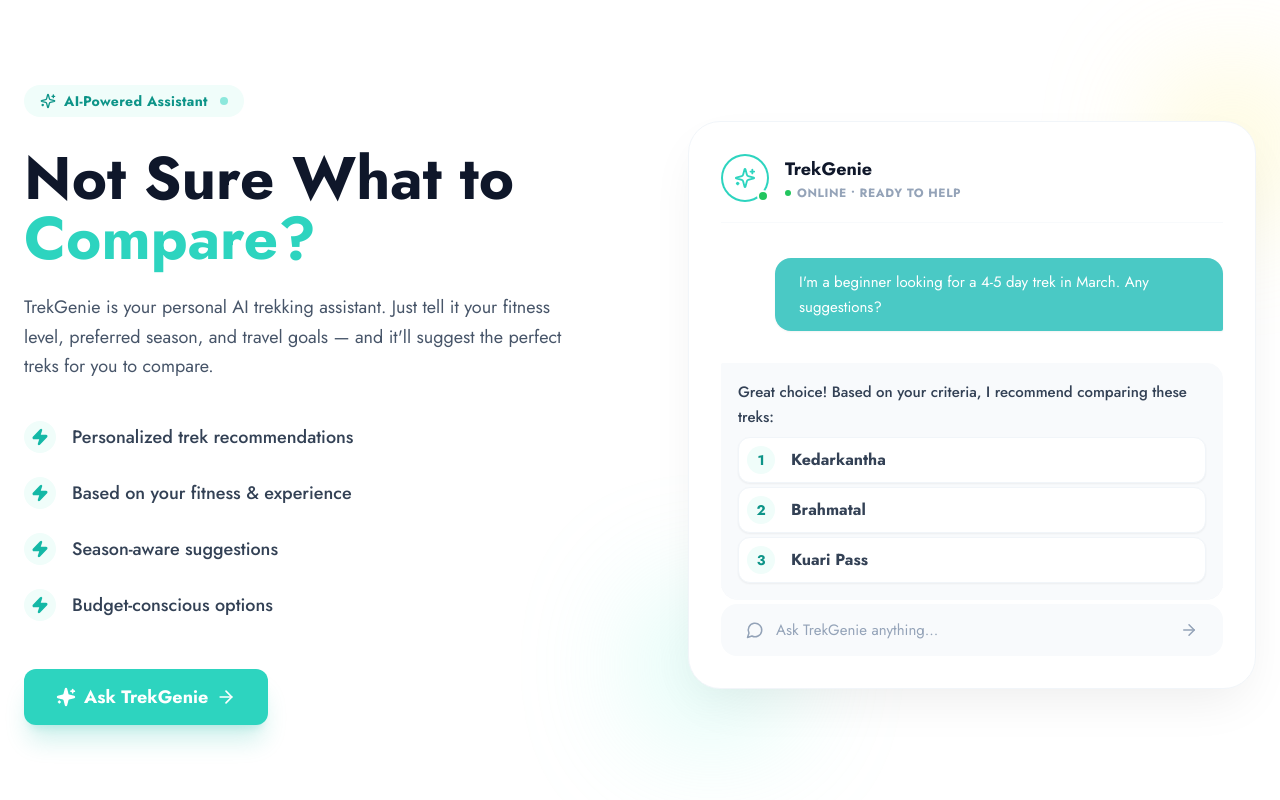
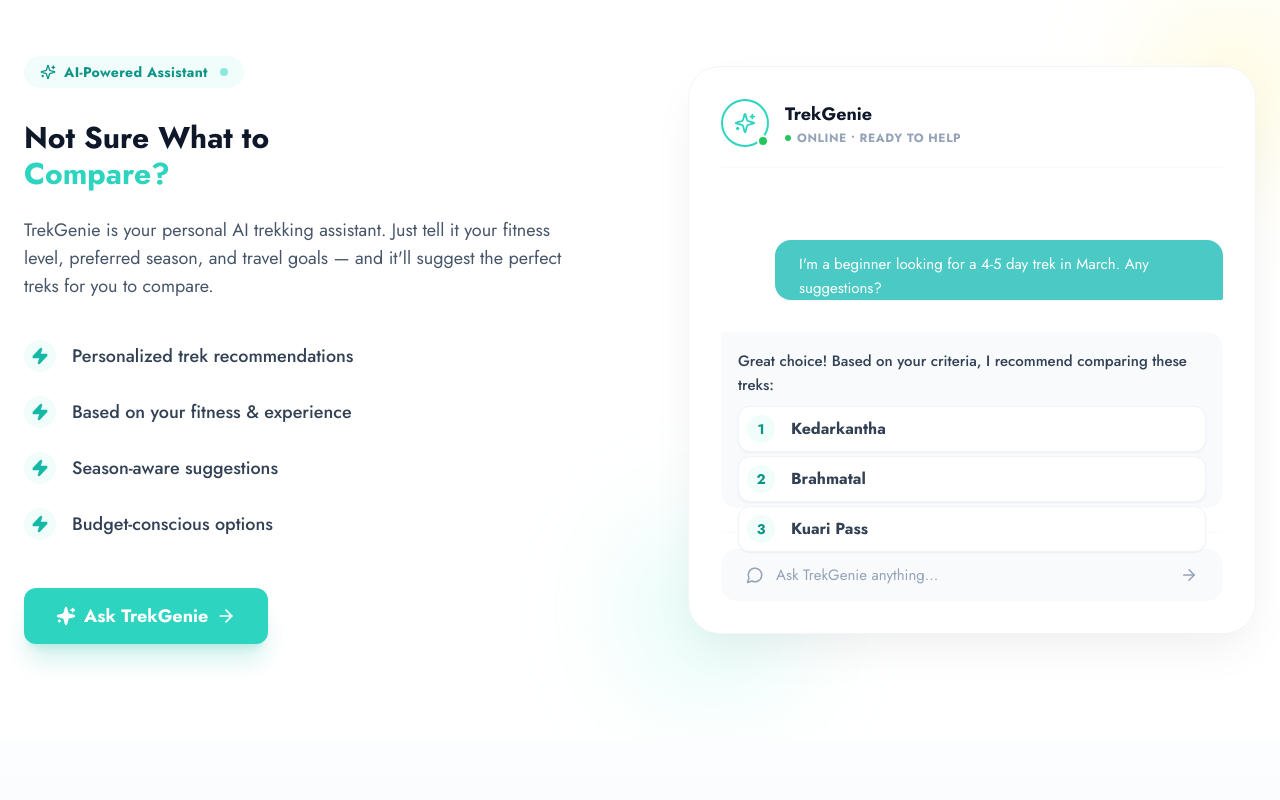
Before and after one commit to AanviTyagi/TrekGenie-Landing, a React (Vite) app: page / in a window 1280 px wide. Shown: the part 4380-5180 px from the top of the page. Built offline with nearby package versions, Linux system fonts and the light colour scheme.

Commit message:
animation

```diff
--- a/src/components/TrekGenieInfo.jsx
+++ b/src/components/TrekGenieInfo.jsx
@@ -1,9 +1,76 @@
-import React from 'react';
+import React, { useState, useEffect, useRef } from 'react';
 import { Sparkles, ArrowRight, Zap, MessageCircle } from 'lucide-react';
 
 const TrekGenieInfo = () => {
+  const [hasTriggered, setHasTriggered] = useState(false);
+  const [userText, setUserText] = useState('');
+  const [aiState, setAiState] = useState('idle'); // 'idle' | 'thinking' | 'responding'
+  const [visibleCards, setVisibleCards] = useState(0);
+
+  const sectionRef = useRef(null);
+  const fullUserText = "I'm a beginner looking for a 4-5 day trek in March. Any suggestions?";
+
+  // 1. trigger animation on scroll
+  useEffect(() => {
+    const observer = new IntersectionObserver(
+      ([entry]) => {
+        if (entry.isIntersecting) {
+          setHasTriggered(true);
+          observer.disconnect();
+        }
+      },
+      { threshold: 0.4 } // 40% visibility triggers it
+    );
+
+    if (sectionRef.current) {
+      observer.observe(sectionRef.current);
+    }
+
+    return () => observer.disconnect();
+  }, []);
+
+  // 2. Animation Sequence
+  useEffect(() => {
+    if (!hasTriggered) return;
+
+    let currentIndex = 0;
+
+    // Typing effect
+    const typingInterval = setInterval(() => {
+      if (currentIndex < fullUserText.length) {
+        setUserText(fullUserText.slice(0, currentIndex + 1));
+        currentIndex++;
+      } else {
+        clearInterval(typingInterval);
+
+        // Typing done, Start Thinking
+        // Small delay before thinking starts strictly
+        setTimeout(() => {
+           setAiState('thinking');
+
+           // Thinking Duration -> Reveal Answer
+           setTimeout(() => {
+             setAiState('responding');
+
+             // Stagger Cards
+             setTimeout(() => setVisibleCards(1), 400); // Card 1
+             setTimeout(() => setVisibleCards(2), 550); // Card 2
+             setTimeout(() => setVisibleCards(3), 700); // Card 3
+
+           }, 1200); // 1.2s thinking
+        }, 300);
+      }
+    }, 40); // ~40ms per key
+
+    return () => clearInterval(typingInterval);
+  }, [hasTriggered, fullUserText]);
+
   return (
-    <section id="trek-genie-section" className="py-24 bg-white relative overflow-hidden">
+    <section
+      id="trek-genie-section"
+      ref={sectionRef}
+      className="py-24 bg-white relative overflow-hidden"
+    >
       {/* Background Gradient Blob */}
       <div className="absolute top-1/2 left-0 w-full h-full max-w-3xl bg-gradient-to-r from-teal-50/50 to-cyan-50/50 bg-opacity-30 blur-3xl rounded-full -translate-y-1/2 -z-10"></div>
 
@@ -18,16 +85,16 @@ const TrekGenieInfo = () => {
               <span className="w-2 h-2 rounded-full bg-teal-400 animate-pulse ml-1"></span>
             </div>
 
-            <h2 className="text-4xl md:text-5xl lg:text-6xl font-display font-bold text-slate-900 mb-6 leading-tight">
+            <h2 className="text-xl md:text-2xl lg:text-3xl font-display font-bold text-slate-900 mb-6 leading-tight">
               Not Sure What to <br />
               <span className="text-[#2DD4BF]">Compare?</span>
             </h2>
 
-            <p className="text-slate-600 text-lg leading-relaxed mb-10 font-sans">
+            <p className="text-slate-600 text-md md:text-lg leading-relaxed mb-10 font-sans">
               TrekGenie is your personal AI trekking assistant. Just tell it your fitness level, preferred season, and travel goals — and it'll suggest the perfect treks for you to compare.
             </p>
 
-            <div className="space-y-6 mb-12">
+            <div className="text-md md:text-lg space-y-6 mb-12">
               {[
                 "Personalized trek recommendations",
                 "Based on your fitness & experience",
@@ -38,16 +105,21 @@ const TrekGenieInfo = () => {
                   <div className="w-8 h-8 rounded-full bg-teal-50 text-teal-500 flex items-center justify-center flex-shrink-0">
                     <Zap size={18} fill="currentColor" />
                   </div>
-                  <span className="text-slate-700 font-medium text-lg font-sans">{item}</span>
+                  <span className="text-slate-700 font-medium text-md md:text-lg font-sans">{item}</span>
                 </div>
               ))}
             </div>
 
-            <button className="h-14 px-8 rounded-xl bg-[#2DD4BF] hover:bg-teal-400 text-white font-bold text-lg flex items-center gap-2 transform transition-all hover:scale-105 shadow-xl shadow-teal-500/20">
+            <a
+              href="https://scoutripper.com/trekgenie/"
+              target="_blank"
+              rel="noopener noreferrer"
+              className="h-14 px-8 rounded-xl bg-[#2DD4BF] hover:bg-teal-400 text-white font-bold text-lg flex items-center gap-2 transform transition-all hover:scale-105 shadow-xl shadow-teal-500/20 w-fit"
+            >
               <Sparkles size={20} fill="currentColor" />
               Ask TrekGenie
               <ArrowRight size={20} />
-            </button>
+            </a>
           </div>
 
           {/* UI Mockup Side */}
@@ -78,33 +150,58 @@ const TrekGenieInfo = () => {
                 <div className="flex-grow flex flex-col justify-center min-h-0 pt-8 pb-4 space-y-8">
 
                   {/* User Msg */}
-                  <div className="flex justify-end mt-10">
-                    <div className="bg-[#4AC9C5] text-white px-6 py-3 rounded-2xl rounded-br-sm max-w-md text-[15px] font-small leading-relaxed shadow-sm">
-                      I'm a beginner looking for a 4-5 day trek in March. Any suggestions?
+                  <div className="flex justify-end mt-10 min-h-[60px]"> {/* min-h prevents layout jumping */}
+                    <div className="bg-[#4AC9C5] text-white px-6 py-3 rounded-2xl rounded-br-sm max-w-md text-[15px] font-small leading-relaxed shadow-sm transition-all duration-200">
+                      {userText}
+                      {/* Cursor blink effect while typing */}
+                      {hasTriggered && userText.length < fullUserText.length && (
+                        <span className="inline-block w-0.5 h-4 bg-white/70 ml-0.5 animate-pulse align-middle"></span>
+                      )}
                     </div>
                   </div>
 
-                  {/* AI Msg */}
-                  <div className="flex justify-start w-full">
-                    <div className="bg-[#F8FAFC] text-slate-600 p-4 rounded-2xl rounded-tl-sm w-full text-[15px] font-medium leading-relaxed border border-slate-50">
+                  {/* AI Msg Wrapper */}
+                  <div className="flex justify-start w-full min-h-[120px]">
+                    {/* 1. THINKING STATE */}
+                    {aiState === 'thinking' && (
+                        <div className="bg-[#F8FAFC] text-slate-500 px-5 py-4 rounded-2xl rounded-tl-sm text-[14px] font-medium border border-slate-50 animate-pulse flex items-center gap-3">
+                           <div className="flex gap-1">
+                             <div className="w-1.5 h-1.5 bg-slate-400 rounded-full animate-bounce [animation-delay:-0.32s]"></div>
+                             <div className="w-1.5 h-1.5 bg-slate-400 rounded-full animate-bounce [animation-delay:-0.16s]"></div>
+                             <div className="w-1.5 h-1.5 bg-slate-400 rounded-full animate-bounce"></div>
+                           </div>
+                           <span>TrekGenie is thinking...</span>
+                        </div>
+                    )}
+
+                    {/* 2. RESPONSE STATE */}
+                    {aiState === 'responding' && (
+                        <div className={`bg-[#F8FAFC] text-slate-600 p-4 rounded-2xl rounded-tl-sm w-full lg:text-[15px] md:text-[12px] text-[10px] font-medium leading-relaxed border border-slate-50 transition-all duration-700 ease-out transform ${aiState === 'responding' ? 'opacity-100 translate-y-0' : 'opacity-0 translate-y-4'}`}>
                         <p className="mb-2 font-sans text-slate-700">Great choice! Based on your criteria, I recommend comparing these treks:</p>
 
                         <div className="space-y-1">
-                        <div className="bg-white py-2 px-2 rounded-xl border border-slate-100 shadow-sm flex items-center gap-4 group cursor-default transition-all hover:shadow-md hover:border-teal-100">
-                          <span className="w-7 h-7 rounded-full bg-teal-50 text-teal-600 text-sm font-bold flex items-center justify-center group-hover:bg-teal-100 transition-colors">1</span>
-                          <span className="font-bold text-slate-700 font-sans text-[16px] group-hover:text-teal-700 transition-colors">Kedarkantha</span>
+
+                          {/* Trek 1 */}
+                          <div className={`bg-white py-2 px-2 rounded-xl border border-slate-100 shadow-sm flex items-center gap-4 group cursor-default transition-all duration-500 ease-out hover:shadow-md hover:border-teal-100 transform ${visibleCards >= 1 ? 'opacity-100 translate-y-0' : 'opacity-0 translate-y-4'}`}>
+                            <span className="w-7 h-7 rounded-full bg-teal-50 text-teal-600 lg:text-sm md:text-xs text-[10px] font-bold flex items-center justify-center group-hover:bg-teal-100 transition-colors">1</span>
+                            <span className="font-bold text-slate-700 font-sans lg:text-[16px] md:text-[12px] text-[10px] group-hover:text-teal-700 transition-colors">Kedarkantha</span>
                           </div>
-                        <div className="bg-white py-2 px-2 rounded-xl border border-slate-100 shadow-sm flex items-center gap-4 group cursor-default transition-all hover:shadow-md hover:border-teal-100">
-                          <span className="w-7 h-7 rounded-full bg-teal-50 text-teal-600 text-sm font-bold flex items-center justify-center group-hover:bg-teal-100 transition-colors">2</span>
-                          <span className="font-bold text-slate-700 font-sans text-[16px] group-hover:text-teal-700 transition-colors">Brahmatal</span>
+
+                          {/* Trek 2 */}
+                          <div className={`bg-white py-2 px-2 rounded-xl border border-slate-100 shadow-sm flex items-center gap-4 group cursor-default transition-all duration-500 ease-out delay-100 hover:shadow-md hover:border-teal-100 transform ${visibleCards >= 2 ? 'opacity-100 translate-y-0' : 'opacity-0 translate-y-4'}`}>
+                            <span className="w-7 h-7 rounded-full bg-teal-50 text-teal-600 lg:text-sm md:text -xs text-[10px] font-bold flex items-center justify-center group-hover:bg-teal-100 transition-colors">2</span>
+                            <span className="font-bold text-slate-700 font-sans lg:text-[16px] md:text-[12px] text-[10px] group-hover:text-teal-700 transition-colors">Brahmatal</span>
                           </div>
-                        <div className="bg-white py-2 px-2 rounded-xl border border-slate-100 shadow-sm flex items-center gap-4 group cursor-default transition-all hover:shadow-md hover:border-teal-100">
+
+                          {/* Trek 3 */}
+                          <div className={`bg-white py-2 px-2 rounded-xl border border-slate-100 shadow-sm flex items-center gap-4 group cursor-default transition-all duration-500 ease-out delay-200 hover:shadow-md hover:border-teal-100 transform ${visibleCards >= 3 ? 'opacity-100 translate-y-0' : 'opacity-0 translate-y-4'}`}>
                             <span className="w-7 h-7 rounded-full bg-teal-50 text-teal-600 text-sm font-bold flex items-center justify-center group-hover:bg-teal-100 transition-colors">3</span>
                             <span className="font-bold text-slate-700 font-sans text-[16px] group-hover:text-teal-700 transition-colors">Kuari Pass</span>
                           </div>
-                      </div>
 
                         </div>
+                      </div>
+                    )}
                   </div>
 
                 </div>
--- a/src/components/WhyCompare.jsx
+++ b/src/components/WhyCompare.jsx
@@ -42,13 +42,13 @@ const WhyCompare = () => {
             {/* List Points */}
             <div className="space-y-6 md:pl-[4.25rem] text-slate-600 leading-relaxed font-sans text-lg">
                 <p>
-                    <span className="font-bold text-slate-900 font-display">The problem with guessing:</span> Most trekkers rely on Instagram reels, random blogs, or word-of-mouth to choose their treks. This often leads to mismatched expectations — picking a trek that's too hard, too easy, or doesn't fit their schedule and budget.
+                    <span className="font-md text-slate-900 font-display">The problem with guessing:</span> Most trekkers rely on Instagram reels, random blogs, or word-of-mouth to choose their treks. This often leads to mismatched expectations — picking a trek that's too hard, too easy, or doesn't fit their schedule and budget.
                 </p>
                 <p>
-                    <span className="font-bold text-slate-900 font-display">Hidden costs are real:</span> Many organizers advertise low base prices but add charges for gear rental, transport, or permits. Without comparison, you might end up paying 30-40% more than expected.
+                    <span className="font-md text-slate-900 font-display">Hidden costs are real:</span> Many organizers advertise low base prices but add charges for gear rental, transport, or permits. Without comparison, you might end up paying 30-40% more than expected.
                 </p>
                 <p>
-                    <span className="font-bold text-slate-900 font-display">Experience matters:</span> The quality of trek leaders, group size, safety protocols, and campsite facilities can make or break your adventure. These details are rarely visible upfront.
+                    <span className="font-md text-slate-900 font-display">Experience matters:</span> The quality of trek leaders, group size, safety protocols, and campsite facilities can make or break your adventure. These details are rarely visible upfront.
                 </p>
             </div>
 
```
Lines whose indentation alone changed are shown as unchanged.
